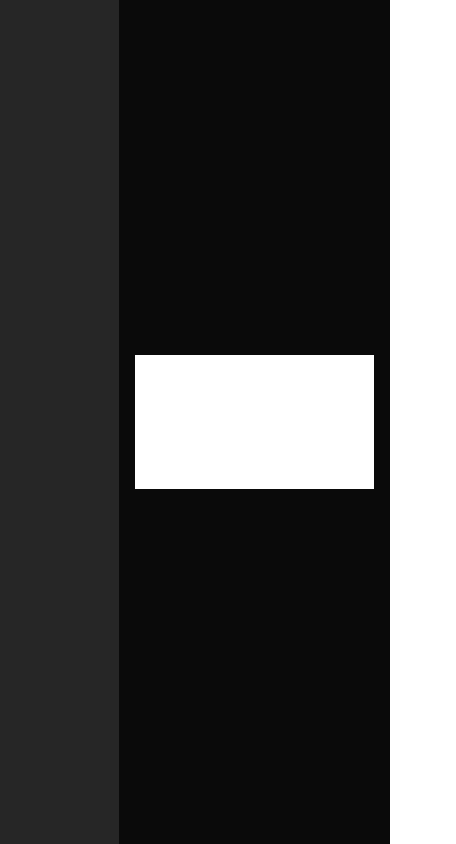
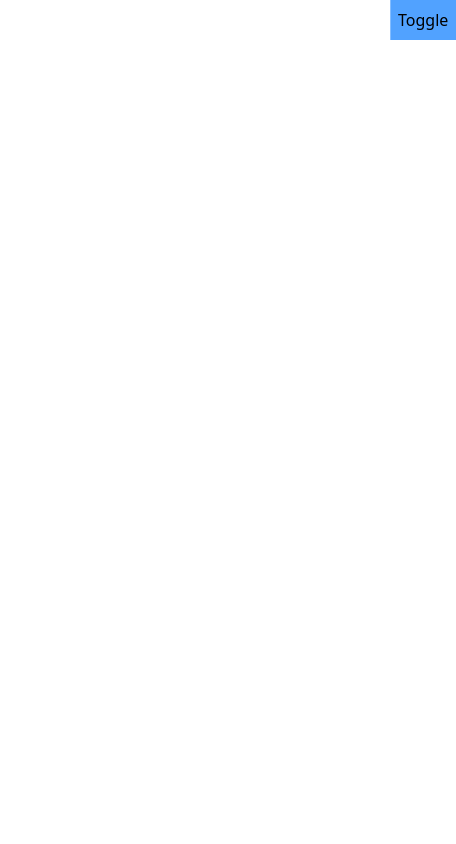
Before and after one commit to tonytomo/fast-animation-maker, a SvelteKit app: page / in a window 390 px wide. Shown: the whole page, 456 px wide, since content can reach past the window. Built offline with nearby package versions, Linux system fonts and the light colour scheme.

Commit message:
feat: basic function works now

```diff
--- /dev/null
+++ b/src/lib/components/layout/code.svelte
@@ -0,0 +1,41 @@
+<script lang="ts">
+	import { code, codeEditor } from '$lib/stores/code.store';
+
+	let show = $state(true);
+	let width = $state('w-full');
+	let padding = $state('p-4');
+
+	function onkeydown(event: KeyboardEvent) {
+		if (event.key === '/') {
+			toggle();
+		}
+	}
+
+	function toggle() {
+		show = !show;
+		width = show ? 'w-full' : 'w-0';
+		padding = show ? 'p-4' : 'p-0';
+
+		if (show) {
+			setTimeout(() => {
+				if ($codeEditor) $codeEditor.focus();
+			}, 10);
+		}
+	}
+</script>
+
+<svelte:window {onkeydown} />
+
+<div class="absolute left-0 z-10 h-full transition-all md:max-w-md lg:static lg:h-auto {width}">
+	<div class="relative size-full bg-white {padding}">
+		<textarea
+			disabled={!show}
+			bind:this={$codeEditor}
+			bind:value={$code}
+			class="size-full resize-none focus:outline-none"
+		></textarea>
+		<button onclick={toggle} class="absolute top-0 right-0 z-5 translate-x-full bg-blue-400 p-2">
+			Toggle
+		</button>
+	</div>
+</div>
--- /dev/null
+++ b/src/lib/stores/code.store.ts
@@ -0,0 +1,76 @@
+import type { Slide, SlideObject } from '$lib/types/slideshow.type';
+import { writable } from 'svelte/store';
+import { slideshow } from './slides.store';
+
+export const codeEditor = writable<HTMLTextAreaElement | null>(null);
+
+export const code = writable('');
+
+code.subscribe((value) => {
+	const lines = value.split('\n');
+
+	let slideShowTitle = '';
+	const slides: Slide[] = [];
+	for (const line of lines) {
+		// Ex: # Slideshow Title
+		if (line.startsWith('# ')) {
+			slideShowTitle = line.slice(1);
+		}
+
+		// Ex: ## Slide Title
+		if (line.startsWith('## ')) {
+			const slide: Slide = {
+				title: line.slice(2),
+				objects: []
+			};
+			slides.push(slide);
+		}
+
+		// Ex: circle: objectName #ff0000 x y w h
+		if (line.startsWith('circle:')) {
+			const parts = line.split(' ');
+			const object: SlideObject = {
+				name: parts[1],
+				posX: parseInt(parts[3]),
+				posY: parseInt(parts[4]),
+				w: parseInt(parts[5]),
+				h: parseInt(parts[6]),
+				type: 'circle',
+				color: parts[2]
+			};
+			slides[slides.length - 1].objects.push(object);
+		}
+
+		// Ex: rect: objectName #ff0000 x y w h
+		if (line.startsWith('rect:')) {
+			const parts = line.split(' ');
+			const object: SlideObject = {
+				name: parts[1],
+				posX: parseInt(parts[3]),
+				posY: parseInt(parts[4]),
+				w: parseInt(parts[5]),
+				h: parseInt(parts[6]),
+				type: 'rect',
+				color: parts[2]
+			};
+			slides[slides.length - 1].objects.push(object);
+		}
+
+		// Ex: text: objectName #ff0000 x y w h
+		if (line.startsWith('text:')) {
+			const parts = line.split(' ');
+			const object: SlideObject = {
+				name: parts[1],
+				posX: parseInt(parts[3]),
+				posY: parseInt(parts[4]),
+				w: parseInt(parts[5]),
+				h: parseInt(parts[6]),
+				type: 'text',
+				color: parts[2]
+			};
+			slides[slides.length - 1].objects.push(object);
+		}
+	}
+
+	slideshow.set({ title: slideShowTitle, slides });
+});
--- /dev/null
+++ b/src/lib/stores/slides.store.ts
@@ -0,0 +1,7 @@
+import type { SlideShow } from '$lib/types/slideshow.type';
+import { writable } from 'svelte/store';
+
+export const slideshow = writable<SlideShow>({
+	title: '',
+	slides: []
+});
--- a/src/routes/+page.svelte
+++ b/src/routes/+page.svelte
@@ -1,12 +1,78 @@
 <script lang="ts">
-	let code = $state('');
+	import Code from '$lib/components/layout/code.svelte';
+	import { codeEditor } from '$lib/stores/code.store';
+	import { slideshow } from '$lib/stores/slides.store';
+	import type { Slide } from '$lib/types/slideshow.type';
+	import { fade } from 'svelte/transition';
+
+	let page = $state(1);
+	let slide: Slide = $derived($slideshow.slides[page - 1]);
+
+	function onkeydown(event: KeyboardEvent) {
+		if (document.activeElement === $codeEditor) return;
+
+		if (event.key === 'ArrowLeft') {
+			page = page === 1 ? $slideshow.slides.length : page - 1;
+			slide = $slideshow.slides[page - 1];
+		} else if (event.key === 'ArrowRight') {
+			page = page === $slideshow.slides.length ? 1 : page + 1;
+			slide = $slideshow.slides[page - 1];
+		}
+	}
 </script>
 
+<svelte:window {onkeydown} />
+
 <main class="flex min-h-screen flex-col">
-	<div class="flex flex-1 *:w-full">
-		<div class="flex-1 bg-neutral-800"></div>
-		<div class="relative flex flex-2 items-center justify-center bg-neutral-950 px-4">
-			<div class="aspect-video w-full max-w-4xl bg-white"></div>
+	<div class="flex flex-1">
+		<Code />
+		<div class="relative flex flex-2 items-center justify-center bg-neutral-100 px-4">
+			<h1 class="absolute top-0 right-0 p-4 text-2xl font-bold">
+				{$slideshow.title || 'Slideshow'}
+			</h1>
+			{#if slide}
+				<div class="relative aspect-video w-full max-w-3xl bg-white shadow-xl">
+					<p>{slide.title}</p>
+					{#each slide.objects as object (object.name)}
+						<div
+							in:fade
+							out:fade
+							class="absolute top-1/2 left-1/2 grid -translate-1/2 place-items-center transition-all duration-500"
+							title={object.name}
+							style:transform="translate({object.posX}px, {object.posY}px)"
+							style:width={object.type === 'text' ? '' : `${object.w}px`}
+							style:height={object.type === 'text' ? '' : `${object.h}px`}
+							style:font-size={object.type === 'text' ? `${object.w}pt` : ''}
+							style:font-weight={object.type === 'text' ? `${object.h}` : ''}
+							style:background-color={object.type === 'text' ? '' : object.color}
+							style:color={object.type === 'text' ? object.color : ''}
+							style:border-radius={object.type === 'circle' ? '50%' : ''}
+						>
+							{object.type === 'text' ? object.name : ''}
+						</div>
+					{/each}
+				</div>
+			{/if}
+
+			<div class="absolute bottom-0 left-0 flex gap-4 p-4">
+				<button
+					onclick={() => {
+						page = page === 1 ? $slideshow.slides.length : page - 1;
+						slide = $slideshow.slides[page - 1];
+					}}
+				>
+					Prev
+				</button>
+				<p>{page} / {$slideshow.slides.length || 1}</p>
+				<button
+					onclick={() => {
+						page = page === $slideshow.slides.length ? 1 : page + 1;
+						slide = $slideshow.slides[page - 1];
+					}}
+				>
+					Next
+				</button>
+			</div>
 		</div>
 	</div>
 </main>
```
Also changed, not shown: src/lib/types/slideshow.type.ts (added, +21 -0 lines).
